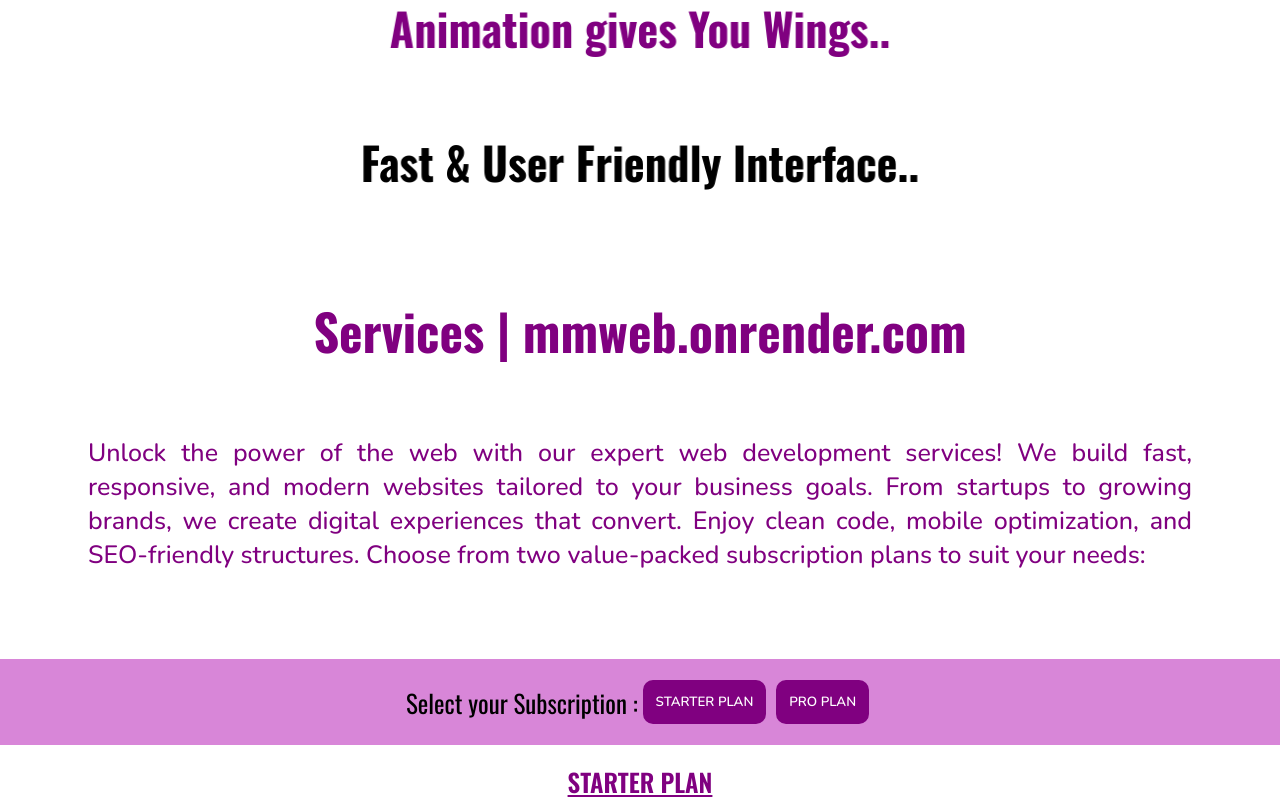
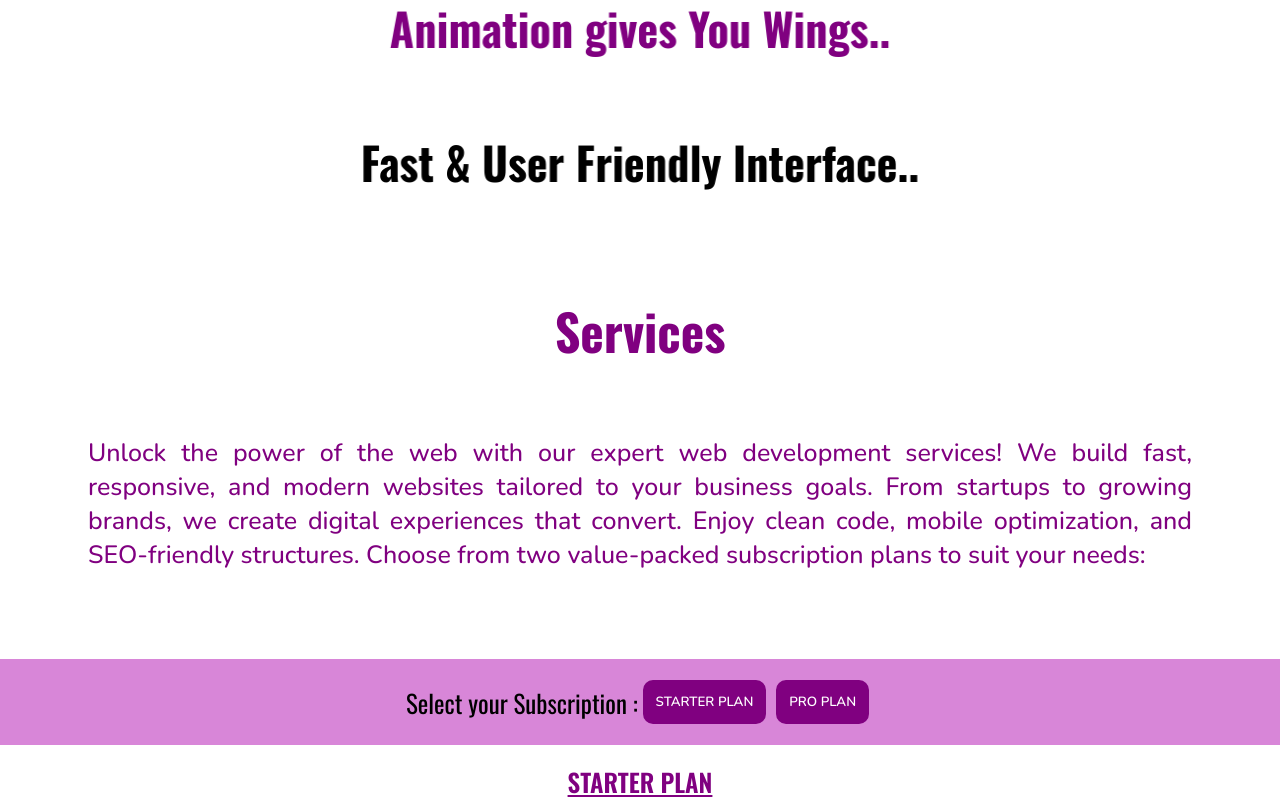
Before and after one commit to nik-89hil/mmweb, a React (Vite) app: page / in a window 1280 px wide. Shown: the part 1630-2430 px from the top of the page. Built offline with nearby package versions, Linux system fonts and the light colour scheme; a web font is replaced by a local one.

Commit message:
service update commit

```diff
--- a/src/components/Service.jsx
+++ b/src/components/Service.jsx
@@ -27,7 +27,7 @@ export const Service = () => {
                         ease: 'easeInOut'
                     }}
 
-                >Services | mmweb.onrender.com</motion.h1>
+                >Services</motion.h1>
                 <br />
                 <p className='explain'>
                     Unlock the power of the web with our expert web development services!
```
